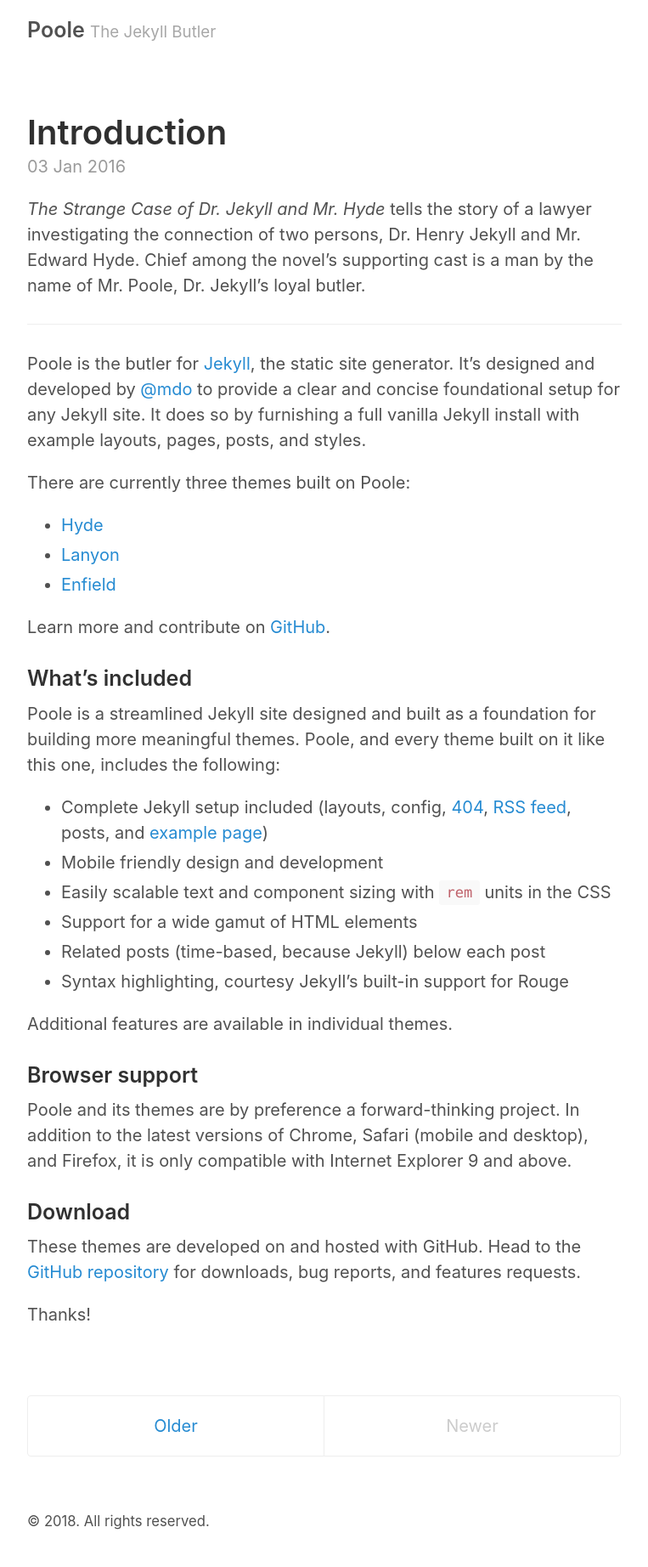
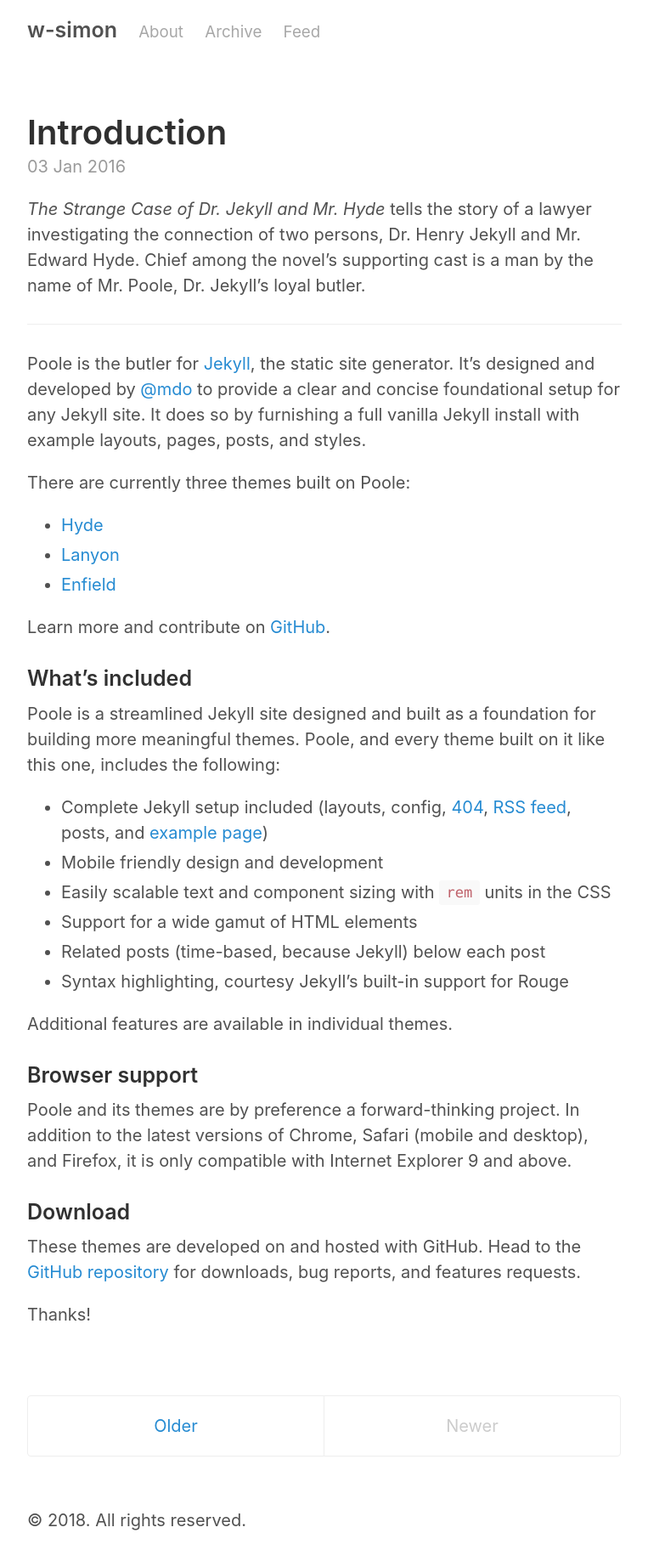
Before and after one commit to w-simon/w-simon.github.io, a Jekyll site: the page built from index.html, in a window 1280 px wide. Shown: the whole page at 85% size, without its empty margins (258-1021 px from the left). Built offline with Jekyll 4.4.1, drawn with Linux system fonts in a browser that asks for light colours; the list of posts is cut into pages by our own code.

Commit message:
change theme Signed-off-by: yang-wen <107933807@qq.com>

```diff
--- a/_config.yml
+++ b/_config.yml
@@ -2,9 +2,10 @@
 permalink:           pretty
 
 # Setup
-title:               Poole
-tagline:             The Jekyll Butler
-url:                 http://getpoole.com
+title:               w-simon
+tagline:             'The personal website of w-simon'
+description:         'The personal website of w-simon'
+url:                 https://w-simon.github.io/
 paginate:            1
 baseurl:             ""
 
@@ -24,9 +25,12 @@
 # Custom vars
 version:             2.0.0
 github:
-  repo:              https://github.com/poole/poole
+  repo:              https://github.com/w-simon/w-simon.github.io
 
 # Gems
 gems:
   - jekyll-paginate
   - jekyll-gist
+
+# This is the list of pages to incldue in the header of the website.
+pages_list:       {'About':'/about','Archive':'/archive','Feed':'/atom.xml'}
--- /dev/null
+++ b/_includes/comments.html
@@ -0,0 +1,18 @@
+{% if page.comments %}
+<!-- Add Disqus comments. -->
+<div id="disqus_thread"></div>
+<script type="text/javascript">
+  /* * * CONFIGURATION VARIABLES: EDIT BEFORE PASTING INTO YOUR WEBPAGE * * */
+  var disqus_shortname = '<USERNAME>'; // required: replace example with your forum shortname
+  var disqus_identifier = "{{ site.disqusid }}{{ page.url | replace:'index.html','' }}";
+
+  /* * * DON'T EDIT BELOW THIS LINE * * */
+  (function() {
+    var dsq = document.createElement('script'); dsq.type = 'text/javascript'; dsq.async = true;
+    dsq.src = '//' + disqus_shortname + '.disqus.com/embed.js';
+    (document.getElementsByTagName('head')[0] || document.getElementsByTagName('body')[0]).appendChild(dsq);
+  })();
+</script>
+<noscript>Please enable JavaScript to view the <a href="http://disqus.com/?ref_noscript">comments powered by Disqus.</a></noscript>
+<a href="http://disqus.com" class="dsq-brlink">comments powered by <span class="logo-disqus">Disqus</span></a>
+{% endif %}
--- a/_layouts/default.html
+++ b/_layouts/default.html
@@ -1,38 +1,33 @@
 <!DOCTYPE html>
-<html lang="en">
+<html xmlns="http://www.w3.org/1999/xhtml" xml:lang="en" lang="en-us">
 
   {% include head.html %}
+  {% include google_analytics.html %}
 
   <body>
 
     <div class="container content">
-      <header class="masthead">
+      <div class="masthead">
         <h3 class="masthead-title">
-          <a href="{{ site.baseurl }}/" title="Home">{{ site.title }}</a>
-          <small>{{ site.tagline }}</small>
+          <a href="/" title="Home">{{ site.title }}</a>
+
+          {% for page in site.pages_list %}
+              &nbsp;&nbsp;&nbsp;<small><a href="{{ page[1]  }}">{{ page[0] }}</a></small>
+          {% endfor %}
+
         </h3>
-      </header>
+      </div>
 
-      <main>
-        {{ content }}
-      </main>
+      {{ content }}
 
-      <footer class="footer">
-        <small>
-          &copy; <time datetime="{{ site.time | date_to_xmlschema }}">{{ site.time | date: '%Y' }}</time>. All rights reserved.
-        </small>
-      </footer>
+      {% include comments.html %}
+
+      <div class="footer">
+        <p>
+          &copy; {{ site.time | date: '%Y' }}. All rights reserved.
+        </p>
+      </div>
     </div>
 
-    {% if site.analytics_id %}
-     <script>
-       (function(i,s,o,g,r,a,m){i['GoogleAnalyticsObject']=r;i[r]=i[r]||function(){
-       (i[r].q=i[r].q||[]).push(arguments)},i[r].l=1*new Date();a=s.createElement(o),
-       m=s.getElementsByTagName(o)[0];a.async=1;a.src=g;m.parentNode.insertBefore(a,m)
-       })(window,document,'script','//www.google-analytics.com/analytics.js','ga');
-       ga('create', '{{ site.analytics_id }}', 'auto');
-       ga('send', 'pageview');
-     </script>
-    {% endif %}
   </body>
 </html>
```
Also changed, not shown: _includes/google_analytics.html (added, +10 -0 lines), archive.md (added, +10 -0 lines).
